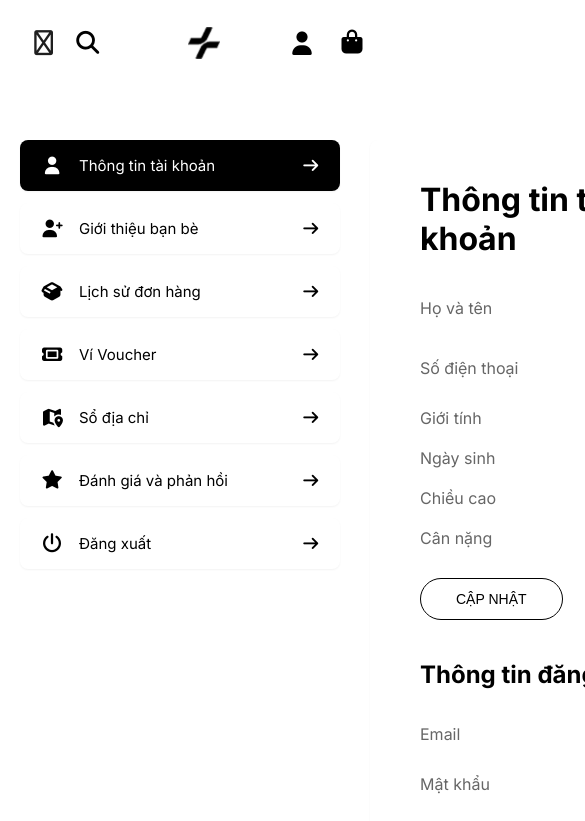
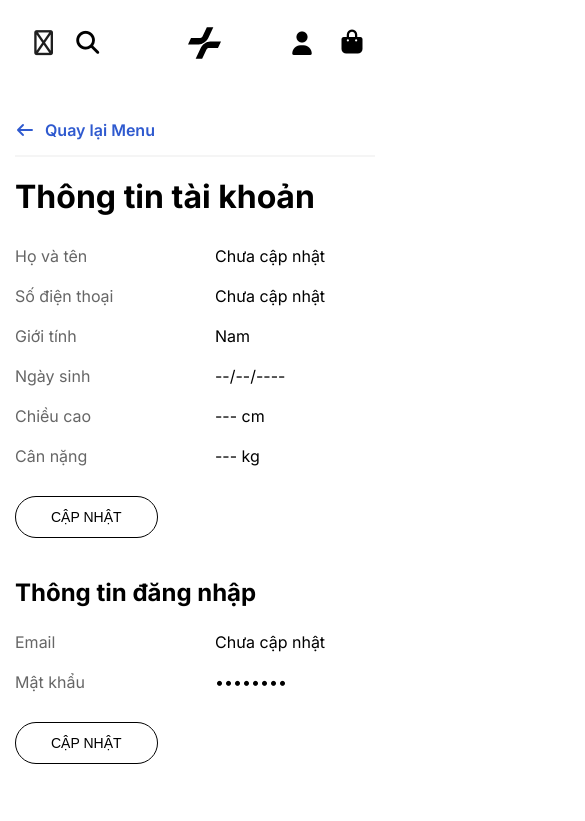
Before and after one commit to aaron-ACY/Clone-Coolmate, a plain HTML site: page info.html in a window 390 px wide. Both pictures are taken after a click on the link "Thông tin tài khoản". Shown: the top 821 px of the page, 585 px wide, since content can reach past the window. Drawn offline with Linux system fonts and the light colour scheme.

Commit message:
Responsive info

```diff
--- a/assets/css/responsive.css
+++ b/assets/css/responsive.css
@@ -400,7 +400,8 @@
     z-index: 9999;
     transform: translateX(-100%);
     transition: transform 0.3s cubic-bezier(0.4, 0, 0.2, 1);
-    font-family: var(--font-base);
+    font-family: -apple-system, BlinkMacSystemFont, "Segoe UI", Roboto, Arial,
+      sans-serif;
   }
 
   .mobile-nav.active {
@@ -426,21 +427,6 @@
     display: block;
   }
 
-  .region-selector {
-    background: var(--color-gray);
-    font-size: 13px;
-    font-weight: 600;
-    padding: 5px 10px;
-    border-radius: 15px;
-    display: flex;
-    align-items: center;
-    gap: 5px;
-  }
-  .region-selector i {
-    font-size: 10px;
-    color: #555;
-  }
-
   .close-btn {
     font-size: 20px;
     color: #333;
@@ -451,10 +437,12 @@
   .mobile-nav__search {
     padding: 5px 15px 15px;
   }
+
   .search-wrapper {
     position: relative;
     width: 100%;
   }
+
   .search-wrapper input {
     width: 100%;
     padding: 12px 40px 12px 20px;
@@ -465,6 +453,7 @@
     outline: none;
     color: #333;
   }
+
   .search-btn {
     position: absolute;
     right: 15px;
@@ -479,9 +468,10 @@
   .mobile-nav__tabs {
     display: flex;
     padding: 0 15px;
-    border-bottom: 1px solid var(--border-color);
+    border-bottom: 1px solid #ebebeb;
     margin-bottom: 15px;
   }
+
   .tab-item {
     flex: 1;
     text-align: center;
@@ -492,9 +482,10 @@
     cursor: pointer;
     border-bottom: 2px solid transparent;
   }
+
   .tab-item.active {
-    color: var(--color-black);
-    border-bottom: 2px solid var(--color-black);
+    color: #000;
+    border-bottom: 2px solid #000;
   }
 
   .mobile-nav__content {
@@ -557,14 +548,14 @@
   .btn-explore {
     display: block;
     width: 100%;
-    background: var(--color-gray);
+    background: #f3f3f3;
     padding: 14px 0;
     text-align: center;
     font-weight: 700;
     font-size: 13px;
-    color: var(--color-black);
+    color: #000;
     text-decoration: none;
-    border-radius: 4px;
+    border-radius: 25px;
     text-transform: uppercase;
   }
 
@@ -578,12 +569,12 @@
     font-size: 13px;
     font-weight: 700;
     text-transform: uppercase;
-    color: var(--color-black);
+    color: #000;
     cursor: pointer;
   }
 
   .menu-item.highlight-red {
-    color: var(--color-red);
+    color: #d62828;
   }
 
   .menu-link {
@@ -659,4 +650,73 @@
       transform: translateY(0);
     }
   }
+
+  /* info */
+  .account-layout {
+    display: block !important;
+    width: 100% !important;
+    overflow-x: hidden !important;
+    padding: 0 !important;
+    margin-top: 60px !important;
+  }
+
+  .account-layout__container {
+    display: flex !important;
+    width: 200% !important;
+    gap: 0 !important;
+    margin-top: 35px;
+    transition: transform 0.3s ease-in-out;
+    transform: translateX(0);
+  }
+
+  .sidebar,
+  .profile-info {
+    width: 50% !important;
+    flex: 0 0 50% !important;
+    padding: 15px !important;
+    background: #fff;
+    box-sizing: border-box;
+    box-shadow: none !important;
+    border-radius: 0 !important;
+  }
+
+  .sidebar {
+    border-right: 1px solid #f1f1f1;
+  }
+  .sidebar__menu {
+    border-top: 1px solid #f1f1f1;
+  }
+  .sidebar__item {
+    margin-bottom: 0 !important;
+    border-bottom: 1px solid #f1f1f1;
+    border-radius: 0 !important;
+    box-shadow: none !important;
+  }
+  .sidebar__link {
+    padding: 15px 10px !important;
+  }
+
+  .profile-info {
+    box-shadow: none;
+  }
+
+  .account-layout__container.show-content {
+    transform: translateX(-50%);
+  }
+
+  .account-layout__container.show-content {
+    transform: translateX(-50%) !important;
+  }
+  .mobile-back-btn {
+    display: flex;
+    align-items: center;
+    gap: 10px;
+    padding: 10px 0 15px;
+    margin-bottom: 20px;
+    border-bottom: 2px solid #f5f5f5;
+    font-weight: 600;
+    color: #2f5acf;
+    cursor: pointer;
+    font-size: 16px;
+  }
 }
--- a/assets/js/components.js
+++ b/assets/js/components.js
@@ -22,7 +22,7 @@ const headerContent = `
 
                 <div class="mobile-nav__search">
                     <div class="search-wrapper">
-                        <input type="text" placeholder="Tìm kiếm...">
+                        <input type="text" placeholder="Search...">
                         <button class="search-btn"><i class="fa-solid fa-magnifying-glass"></i></button>
                     </div>
                 </div>
@@ -111,7 +111,7 @@ const headerContent = `
             </div>
             </nav>
                 <a href="index.html" class="header__logo">
-                    <img src="./assets/img/favicon.ico" alt="Logo">
+                    <img src="./assets/img/logo-mobile.svg" alt="Logo">
                 </a>
 
                 <nav class="header__nav">
--- a/assets/js/script.js
+++ b/assets/js/script.js
@@ -387,3 +387,58 @@ document.addEventListener("DOMContentLoaded", function () {
         });
     });
 });
+//Info
+document.addEventListener('DOMContentLoaded', function() {
+    const links = document.querySelectorAll('.sidebar__link');
+    const container = document.querySelector('.account-layout__container');
+    const backBtn = document.getElementById('mobile-back-btn');
+
+    const profileMain = document.querySelector('.profile-info');
+    const sections = document.querySelectorAll('.profile-info__section');
+
+    const placeholder = document.createElement('div');
+    placeholder.id = 'feature-placeholder';
+    placeholder.style.display = 'none';
+    placeholder.style.textAlign = 'center';
+    placeholder.style.marginTop = '50px';
+    placeholder.style.color = '#666';
+    placeholder.style.fontSize = '16px';
+    placeholder.innerHTML = '<i class="fa-solid fa-person-digging" style="font-size: 40px; margin-bottom: 15px; display:block;"></i>This function was developed';
+
+    if (profileMain) {
+        profileMain.appendChild(placeholder);
+    }
+
+    if (container && links.length > 0) {
+        links.forEach((link, index) => {
+            link.addEventListener('click', function(e) {
+                if (link.id === 'btn-logout') return;
+
+                e.preventDefault();
+
+                if (index === 0) {
+                    sections.forEach(s => s.style.display = 'block');
+                    placeholder.style.display = 'none';
+                } else {
+                    sections.forEach(s => s.style.display = 'none');
+                    placeholder.style.display = 'block';
+                }
+
+                if (window.innerWidth < 740) {
+                    document.querySelectorAll('.sidebar__item--active').forEach(el => el.classList.remove('sidebar__item--active'));
+                    link.parentElement.classList.add('sidebar__item--active');
+
+
+                    container.classList.add('show-content');
+                    window.scrollTo({ top: 0, behavior: 'smooth' });
+                }
+            });
+        });
+
+        if (backBtn) {
+            backBtn.addEventListener('click', function() {
+                container.classList.remove('show-content');
+            });
+        }
+    }
+});
--- a/info.html
+++ b/info.html
@@ -90,6 +90,9 @@
             </aside>
 
             <main class="profile-info">
+                <div class="mobile-back-btn" id="mobile-back-btn">
+                    <i class="fa-solid fa-arrow-left"></i> Quay lại Menu
+                </div>
                 <section class="profile-info__section">
                     <h1 class="profile-info__title">Thông tin tài khoản</h1>
 
@@ -153,7 +156,7 @@
     <script src="./assets/js/script.js"></script>
 
     <script>
-        document.addEventListener('DOMContentLoaded', function() {
+        document.addEventListener('DOMContentLoaded', function () {
             // 1. Đồng bộ thông tin từ LocalStorage
             const storedUser = localStorage.getItem('user_account');
 
@@ -172,7 +175,7 @@
             // 2. Xử lý nút Đăng xuất (SIDEBAR)
             const btnLogout = document.getElementById('btn-logout');
             if (btnLogout) {
-                btnLogout.addEventListener('click', function(e) {
+                btnLogout.addEventListener('click', function (e) {
                     e.preventDefault();
 
                     const confirmLogout = confirm("Bạn có chắc chắn muốn đăng xuất? Hành động này sẽ xóa toàn bộ dữ liệu (giỏ hàng, tài khoản).");
```
